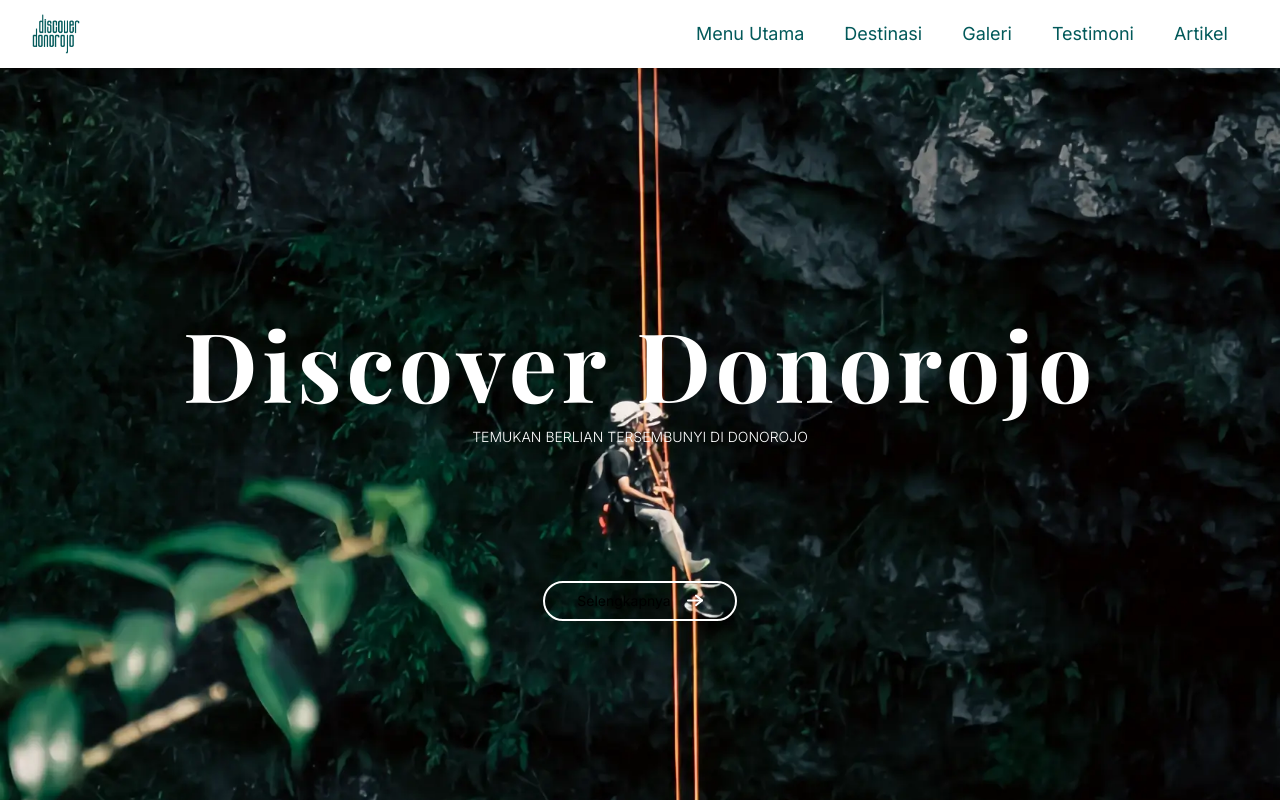
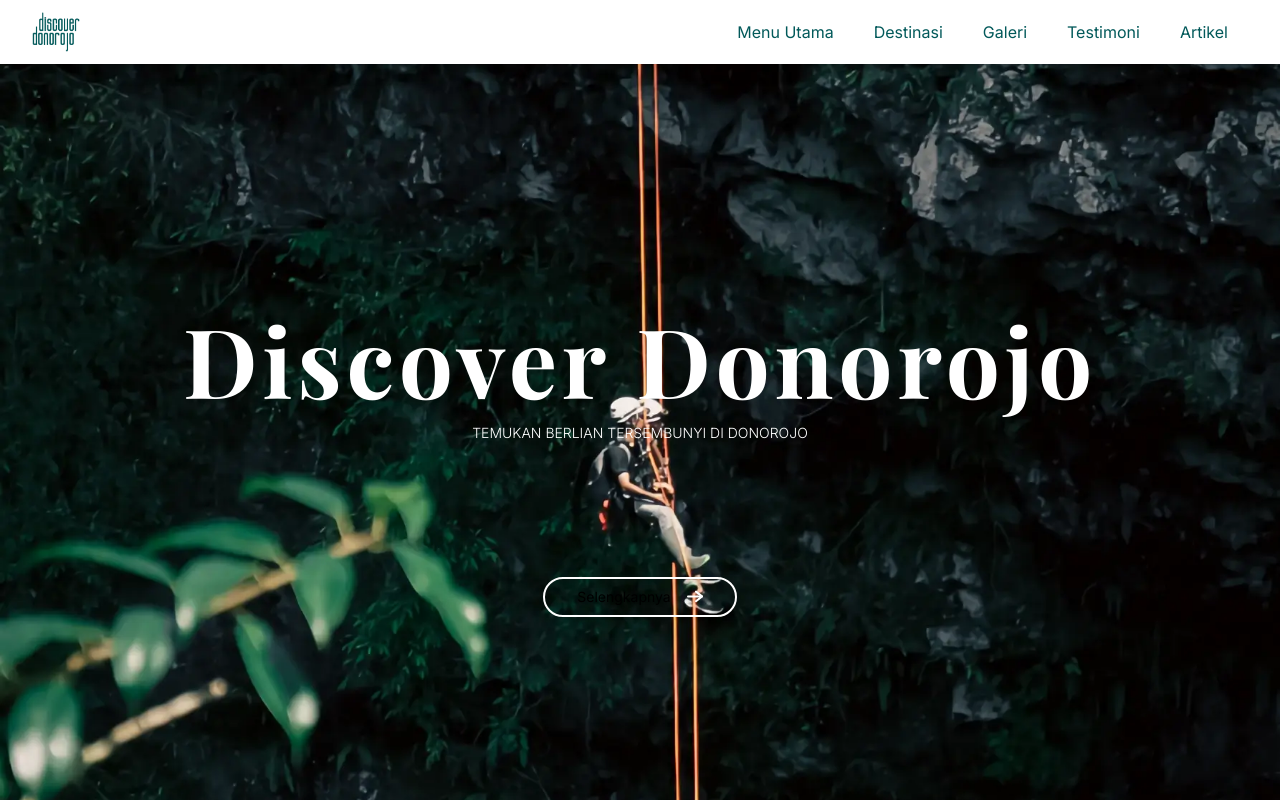
Before and after one commit to morodonorojo/web-discover-donorojo, a Next.js app: page / in a window 1280 px wide. Shown: the top 800 px of the page. Built offline with nearby package versions, Linux system fonts and the light colour scheme.

Commit message:
fix: reduce font size in Navbar

```diff
--- /dev/null
+++ b/src/components/Layout/Header/DesktopNav/index.tsx
@@ -0,0 +1,26 @@
+import Link from "next/link";
+import React from "react";
+
+const DestkopNav = () => {
+  return (
+    <ul className="desktop-nav font-body text-donorojo-darkgreen text-md hidden child:transition-all child:duration-300 md:flex child:mx-2 child:p-3 child:child:h-full child:child:w-full child:cursor-pointer child:rounded-xl child-hover:bg-donorojo-darkgreen/20 ">
+      <li>
+        <Link href="#">Menu Utama</Link>
+      </li>
+      <li>
+        <Link href="#">Destinasi</Link>
+      </li>
+      <li>
+        <Link href="#">Galeri</Link>
+      </li>
+      <li>
+        <Link href="#">Testimoni</Link>
+      </li>
+      <li>
+        <Link href="#">Artikel</Link>
+      </li>
+    </ul>
+  );
+};
+
+export default DestkopNav;
--- a/src/components/Layout/Header/MobileNav/index.tsx
+++ b/src/components/Layout/Header/MobileNav/index.tsx
@@ -12,7 +12,7 @@ const MobileNav: React.FC<MobileNavTypes> = ({ isMenuOpen }) => {
         isMenuOpen ? "left-0 transition-all" : "left-[-100%]"
       )}
     >
-      <ul className="mobile-nav font-body text-donorojo-darkgreen text-lg child:mb-2 child:flex child:child:h-full child:child:w-full child:cursor-pointer child:rounded-lg child:p- child-hover:bg-donorojo-darkgreen/20">
+      <ul className="mobile-nav font-body text-donorojo-darkgreen text-md child:px-6 child:py-2 child:flex child:child:h-full child:child:w-full child:cursor-pointer child:rounded-lg child:p- child-hover:bg-donorojo-darkgreen/20">
         <li>
           <Link href="#">Menu Utama</Link>
         </li>
--- a/src/components/Layout/Header/index.tsx
+++ b/src/components/Layout/Header/index.tsx
@@ -4,6 +4,7 @@ import Link from "next/link";
 import MobileNav from "./MobileNav";
 
 import HamburgerMenu from "../../../assets/icons/hamburger-menu.svg";
+import DestkopNav from "./DesktopNav";
 
 const Header = () => {
   // !TODO: use better font size for desktop
@@ -30,23 +31,7 @@ const Header = () => {
           onClick={() => setIsMenuOpen((prev) => !prev)}
         />
       </div>
-      <ul className="desktop-nav font-body text-donorojo-darkgreen text-lg hidden md:flex child:mx-2 child:p-3 child:child:h-full child:child:w-full child:cursor-pointer child:rounded-lg child:p- child-hover:bg-donorojo-darkgreen/20 ">
-        <li>
-          <Link href="#">Menu Utama</Link>
-        </li>
-        <li>
-          <Link href="#">Destinasi</Link>
-        </li>
-        <li>
-          <Link href="#">Galeri</Link>
-        </li>
-        <li>
-          <Link href="#">Testimoni</Link>
-        </li>
-        <li>
-          <Link href="#">Artikel</Link>
-        </li>
-      </ul>
+      <DestkopNav />
       <MobileNav isMenuOpen={isMenuOpen} />
     </nav>
   );
```
